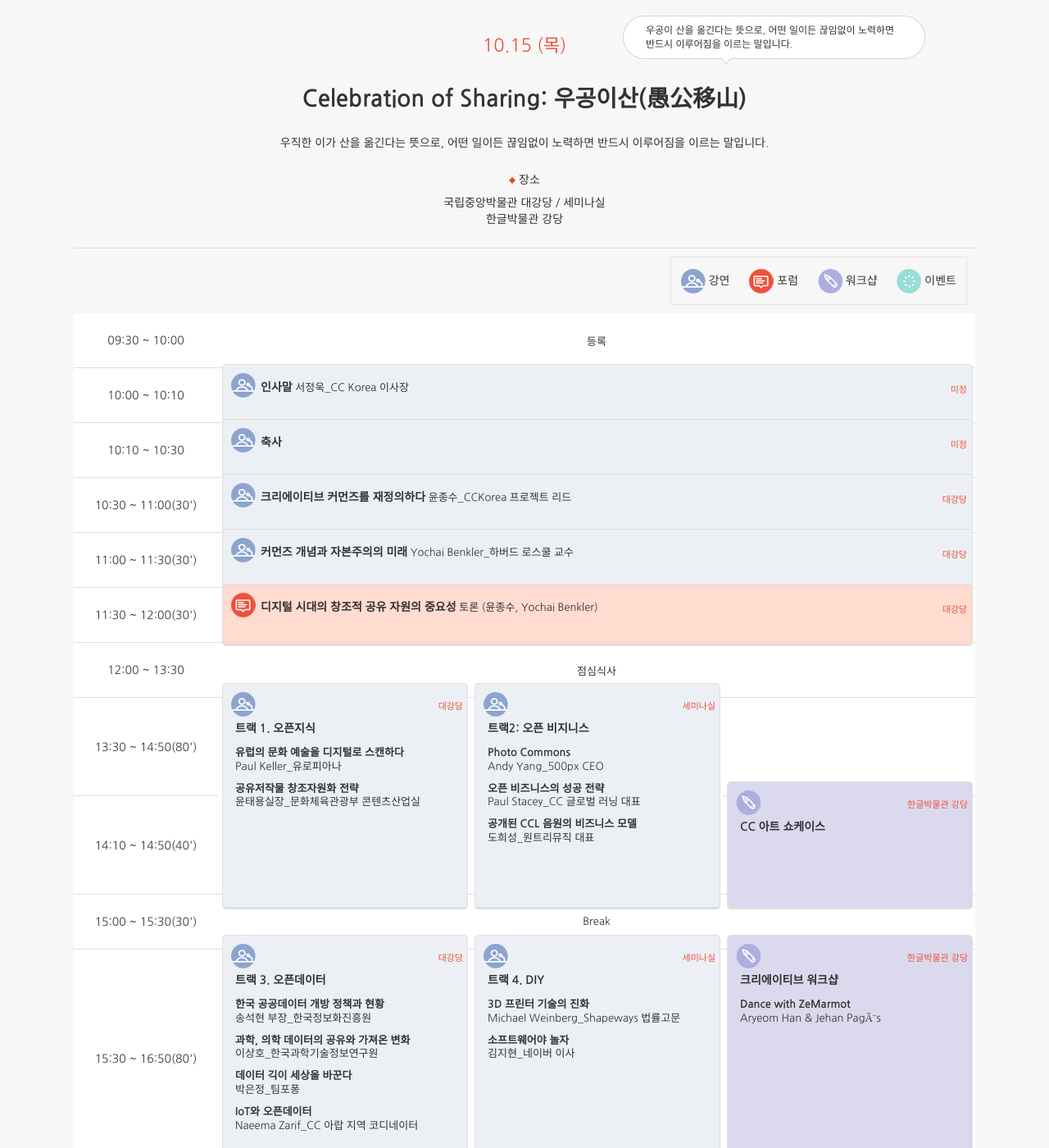
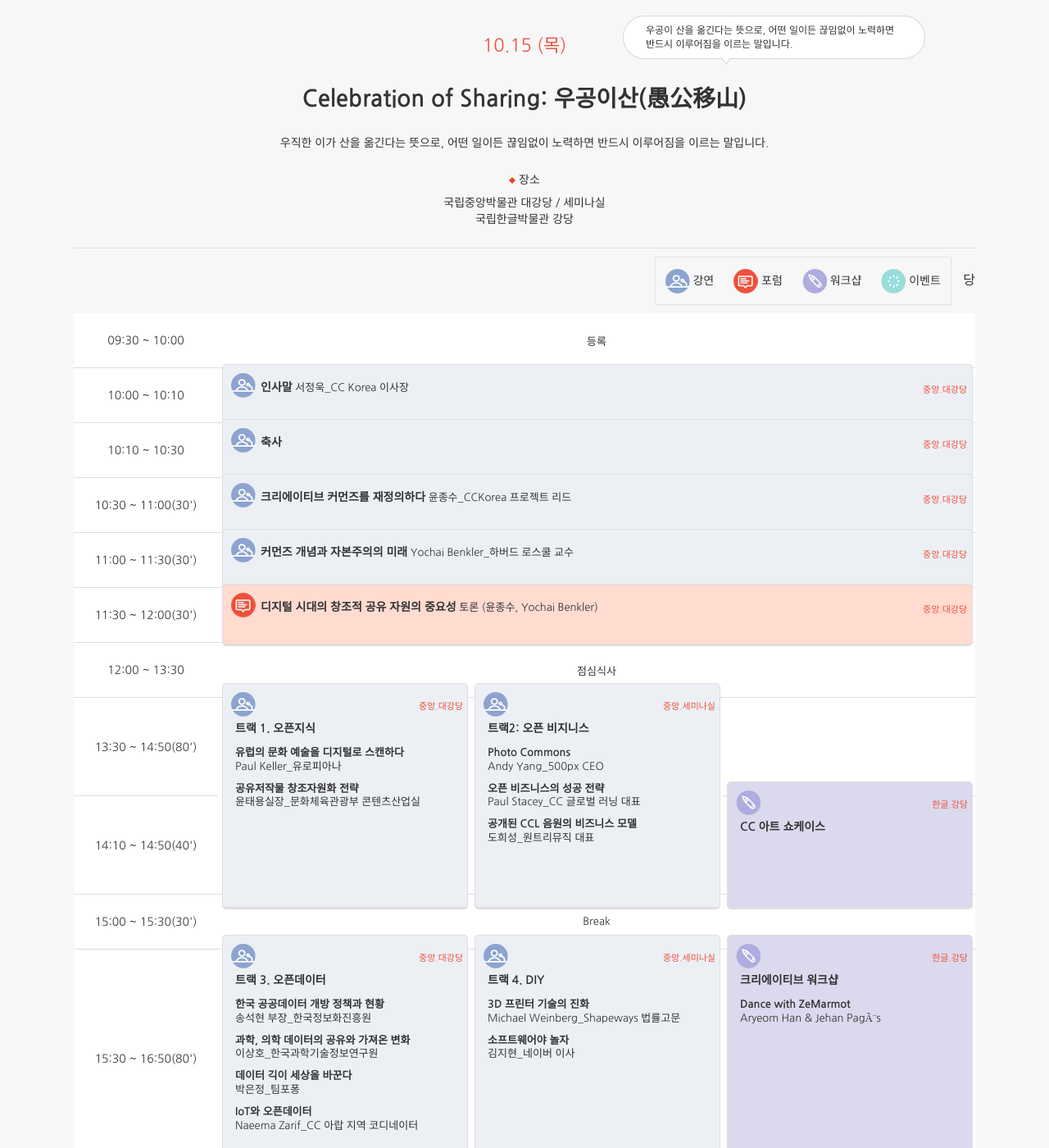
Before and after one commit to creativecommonskorea/2015-global-summit, a Jekyll site: the page built from programs.html, in a window 1280 px wide and 1400 px high, scrolled down 382 px. Shown: the whole window at 82% size. Built offline with Jekyll 4.4.1, drawn with Linux system fonts in a browser that asks for light colours; nearby versions of some CDN libraries.

Commit message:
Update day15_detail.html

```diff
--- a/_includes/day15_detail.html
+++ b/_includes/day15_detail.html
@@ -10,7 +10,7 @@
             <div style="margin-top: 10px; line-height: 140%;">
                 국립중앙박물관 대강당 / 세미나실
                 <br/>
-                한글박물관 강당
+                국립한글박물관 강당
             </div>
         </div>
         <div class="balloon">
@@ -34,7 +34,7 @@
                 <td>10:00 ~ 10:10</td>
                 <td colspan="3">
                     <div class="whiteblue_light left corner_all oneline">
-                        <div class="oneline_location">미정</div>
+                        <div class="oneline_location">중앙.대강당</div>
                         <span class="h2">인사말</span> 서정욱_CC Korea 이사장
                     </div>
                 </td>
@@ -43,7 +43,7 @@
                 <td>10:10 ~ 10:30</td>
                 <td colspan="3">
                     <div class="whiteblue_light left corner_all oneline">
-                        <div class="oneline_location">미정</div>
+                        <div class="oneline_location">중앙.대강당</div>
                         <span class="h2">축사</span>
                     </div>
                 </td>
@@ -52,7 +52,7 @@
                 <td>10:30 ~ 11:00(30')</td>
                 <td colspan="3">
                     <div class="whiteblue_light left corner_all oneline">
-                        <div class="oneline_location">대강당</div>
+                        <div class="oneline_location">중앙.대강당</div>
                         <span class="h2">크리에이티브 커먼즈를 재정의하다</span> 윤종수_CCKorea 프로젝트 리드
                     </div>
                 </td>
@@ -61,7 +61,7 @@
                 <td>11:00 ~ 11:30(30')</td>
                 <td colspan="3">
                     <div class="whiteblue_light left corner_all oneline">
-                        <div class="oneline_location">대강당</div>
+                        <div class="oneline_location">중앙.대강당</div>
                         <span class="h2">커먼즈 개념과 자본주의의 미래</span> Yochai Benkler_하버드 로스쿨 교수
                     </div>
                 </td>
@@ -70,7 +70,7 @@
                 <td>11:30 ~ 12:00(30')</td>
                 <td colspan="3">
                     <div class="whiteorange_light left corner_all oneline">
-                        <div class="oneline_location">대강당</div>
+                        <div class="oneline_location">중앙.대강당</div>
                         <span class="h2">디지털 시대의 창조적 공유 자원의 중요성</span> 토론 (윤종수, Yochai Benkler)
                     </div>
                 </td>
@@ -83,7 +83,7 @@
                 <td>13:30 ~ 14:50(80')</td>
                 <td style="width: 28%;" rowspan="2">
                     <div class="whiteblue_light left corner_all">
-                        <div class="location">대강당</div>
+                        <div class="location">중앙.대강당</div>
                         <span class="h2">트랙 1. 오픈지식</span>
                         <ul>
                             <li><b>유럽의 문화 예술을 디지털로 스캔하다</b><br>Paul Keller_유로피아나</li>
@@ -93,7 +93,7 @@
                 </td>
                 <td style="width: 28%;" rowspan="2">
                     <div class="whiteblue_light left corner_all">
-                        <div class="location">세미나실</div>
+                        <div class="location">중앙.세미나실</div>
                         <span class="h2">트랙2: 오픈 비지니스</span>
                         <ul>
                             <li><b>Photo Commons</b><br>Andy Yang_500px CEO</li>
@@ -108,7 +108,7 @@
                 <td>14:10 ~ 14:50(40')</td>
                 <td>
                     <div class="whitepurple_light left corner_all">
-                        <div class="location">한글박물관 강당</div>
+                        <div class="location">한글.강당</div>
                         <span class="h2">CC 아트 쇼케이스</span>
                     </div>
                 </td>
@@ -121,7 +121,7 @@
                 <td>15:30 ~ 16:50(80')</td>
                 <td width="28%">
                     <div class="whiteblue_light left corner_all">
-                        <div class="location">대강당</div>
+                        <div class="location">중앙.대강당</div>
                         <span class="h2">트랙 3. 오픈데이터</span>
                         <ul>
                             <li><b>한국 공공데이터 개방 정책과 현황</b><br>송석현 부장_한국정보화진흥원</li>
@@ -133,7 +133,7 @@
                 </td>
                 <td width="28%">
                     <div class="whiteblue_light left corner_all">
-                        <div class="location">세미나실</div>
+                        <div class="location">중앙.세미나실</div>
                         <span class="h2">트랙 4. DIY</span>
                         <ul>
                             <li><b>3D 프린터 기술의 진화</b><br>Michael Weinberg_Shapeways 법률고문</li>
@@ -143,7 +143,7 @@
                 </td>
                 <td width="28%">
                     <div class="whitepurple_light left corner_all">
-                        <div class="location">한글박물관 강당</div>
+                        <div class="location">한글.강당</div>
                         <span class="h2">크리에이티브 워크샵</span>
                         <ul>
                             <li><b>Dance with ZeMarmot</b><br>Aryeom Han & Jehan PagÃ¨s</li>
@@ -155,16 +155,16 @@
                 <td>17:00 ~ 17:30(30')</td>
                 <td colspan="3">
                     <div class="whiteblue_light left corner_all oneline">
-                        <div class="oneline_location">세미나실</div>
+                        <div class="oneline_location">중앙.대강당</div>
                         <span class="h2">경계를 허무는 나비의 실험</span> 노소영_나비아트센터 관장
                     </div>
                 </td>
             </tr>
             <tr class="border_bottom">
-                <td>17:30 ~ 18:00(30')</td>
+                <td>17:30 ~ 18:00(30')</td>당
                 <td colspan="3">
                     <div class="whiteblue_light left corner_all oneline">
-                        <div class="oneline_location">대강당</div>
+                        <div class="oneline_location">중앙.대강당</div>
                         <span class="h2">위키백과의  리-챌린지(re-challenge)</span> 라일라 트레티코브_위키미디아 재단 사무국장
                     </div>
                 </td>
```
